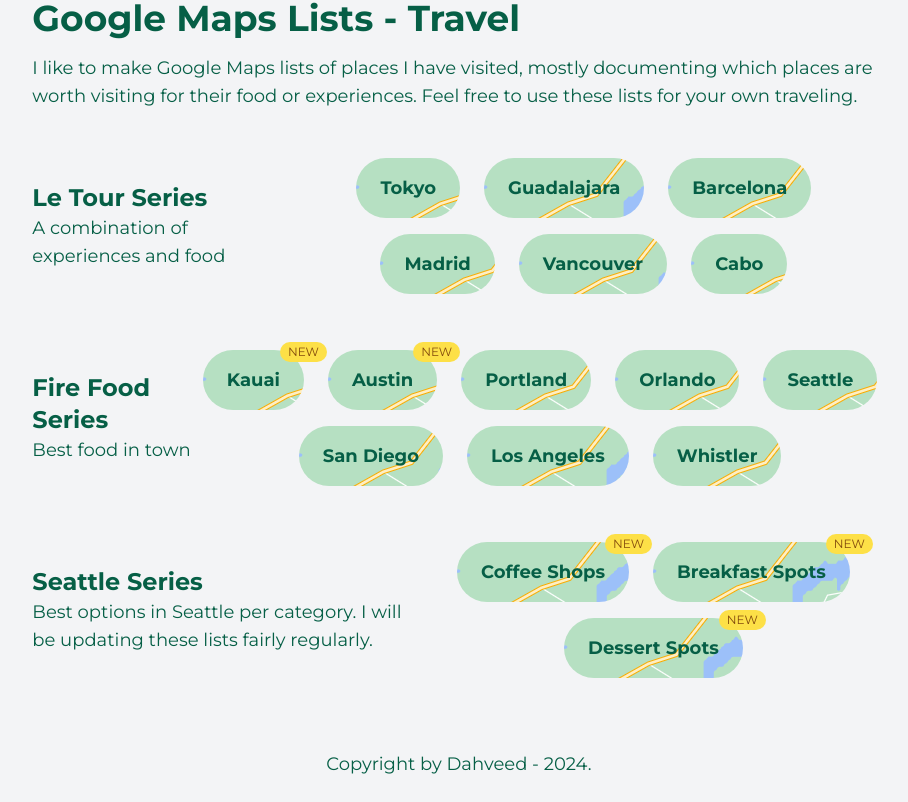
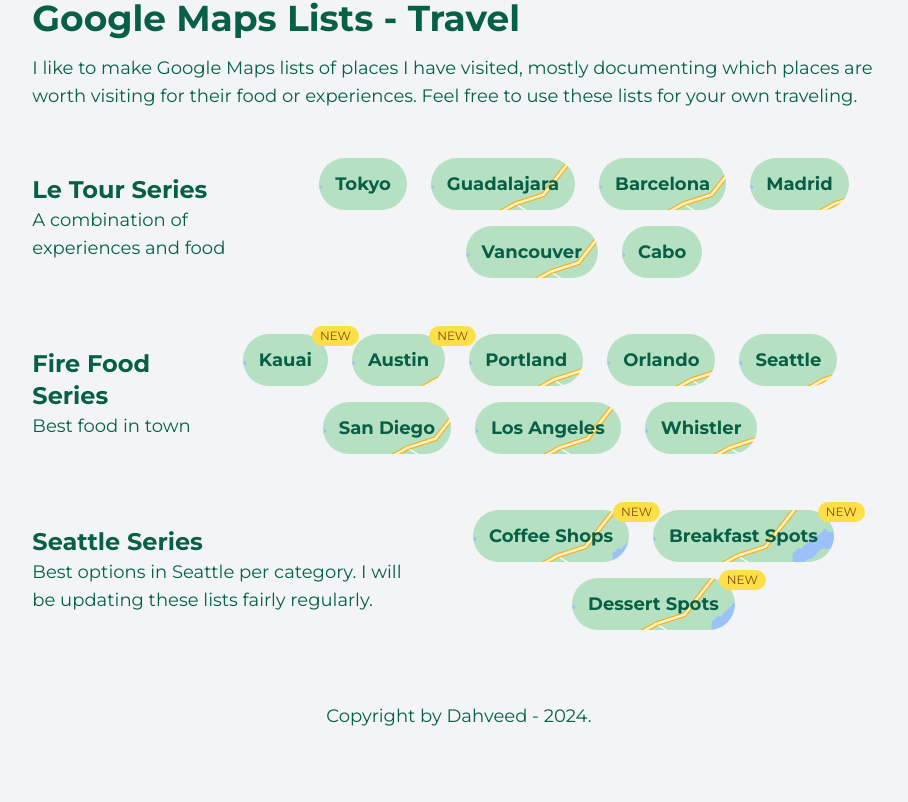
Before and after one commit to DavidIsrawi/Portfolio, a React (Create React App) app: page / in a window 1280 px wide. Shown: the part 6334-7136 px from the top of the page, without its empty margins (181-1089 px from the left). After the commit the page ends 7088 px from the top, so only its background shows below. Built offline with nearby package versions, Linux system fonts and the light colour scheme.

Commit message:
reduce the size of list pill

```diff
--- a/src/MapLists.tsx
+++ b/src/MapLists.tsx
@@ -9,7 +9,7 @@
       <p>I like to make Google Maps lists of places I have visited, mostly documenting which places are worth visiting for their food or experiences. Feel free to use these lists for your own traveling.</p>
       {
         mapsLists.map(listGroup => {
-                    return <MapsListCategory lists={listGroup}/>
+          return <MapsListCategory lists={listGroup} />
         })
       }
     </section>
@@ -32,7 +32,7 @@
       <div className='w-full md:w-full flex flex-row flex-wrap justify-center self-center md:pt-0 pt-8 gap-x-2'>
         {
           props.lists.mapsLists.map(list => {
-                        return <MapsListCard list={list}/>
+            return <MapsListCard list={list} />
           })
         }
       </div>
@@ -46,13 +46,13 @@
 
 const MapsListCard = (props: MapsListCardProps) => {
   return (
-        <div className='bg-[url("../public/assets/Maps.png")] text-primary m-2 py-4 px-6 rounded-full transition duration-200 ease-in-out transform hover:-translate-y-1 hover:scale-103 focus:-translate-y-1 focus:scale-103 self-center text-center'>
+    <div className='bg-[url("../public/assets/Maps.png")] text-primary m-2 py-3 px-4 rounded-full transition duration-200 ease-in-out transform hover:-translate-y-1 hover:scale-103 focus:-translate-y-1 focus:scale-103 self-center text-center'>
       <a target="_blank" rel="noreferrer noopener" href={props.list.url}>
         <strong>
           {props.list.title}
         </strong>
       </a>
-            { props.list.isNew ? <span className="absolute -top-2 rounded-full bg-yellow-300 text-yellow-800 text-xs font-medium me-2 px-2 py-0.5 dark:bg-yellow-900 dark:text-yellow-300">NEW</span> : null}
+      {props.list.isNew ? <span className="absolute -top-2 rounded-full bg-yellow-300 text-yellow-800 text-xs font-medium me-2 px-2 py-0.5 dark:bg-yellow-900 dark:text-yellow-300">NEW</span> : null}
     </div>
   )
 }
```
Lines whose indentation alone changed are shown as unchanged.
